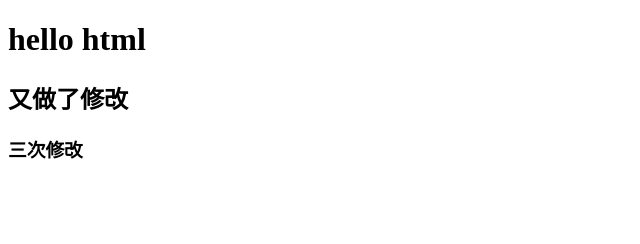
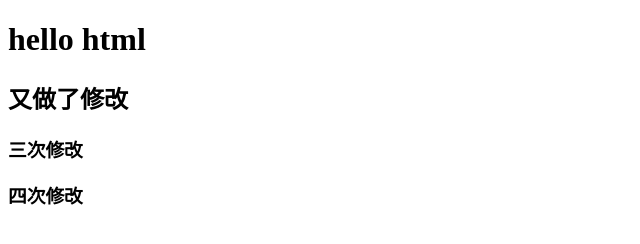
Before and after one commit to teach-tian/anning, a plain HTML site: page index.html in a window 1280 px wide. Shown: the whole page, without its empty margins (0-640 px from the left). Drawn offline with Linux system fonts and the light colour scheme.

Commit message:
四次修改

```diff
--- a/index.html
+++ b/index.html
@@ -10,5 +10,6 @@
   <h1>hello html</h1>
   <h2>又做了修改</h2>
   <h3>三次修改</h3>
+  <h3>四次修改</h3>
 </body>
 </html>
```
